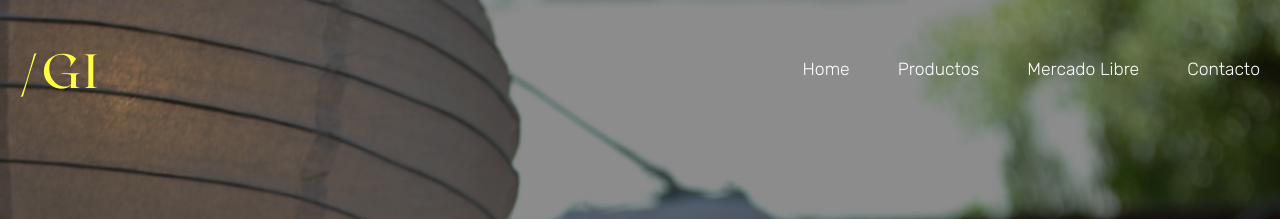
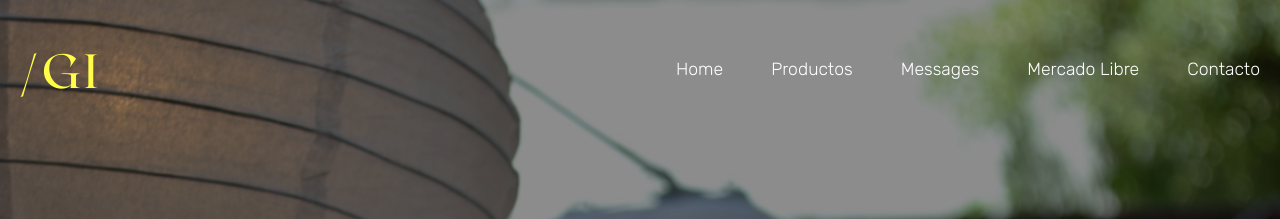
Before and after one commit to Krossler-Francisco/gangain-landingpage, a React (Vite) app: page / in a window 1280 px wide. Shown: the top 219 px of the page. Built offline with nearby package versions, Linux system fonts and the light colour scheme.

Commit message:
navbar test messages

```diff
--- a/src/pages/components/navbar.jsx
+++ b/src/pages/components/navbar.jsx
@@ -75,6 +75,7 @@ const Navbar = () => {
                 <ul>
                     <li><Link onClick={toggleMenu} className="links" to="/">Home</Link></li>
                     <li><Link onClick={toggleMenu} className="links" to="/store">Productos</Link></li>
+                    <li><Link onClick={toggleMenu} className="links" to="/messages">Messages</Link></li>
                     <li><a onClick={toggleMenu} className="links" href="https://www.mercadolibre.com.ar/pagina/gangain" target="_blank">Mercado Libre</a></li>
                     <li><button onClick={toggleModel} className="links no-btn">Contacto</button></li>
                 </ul>
```
